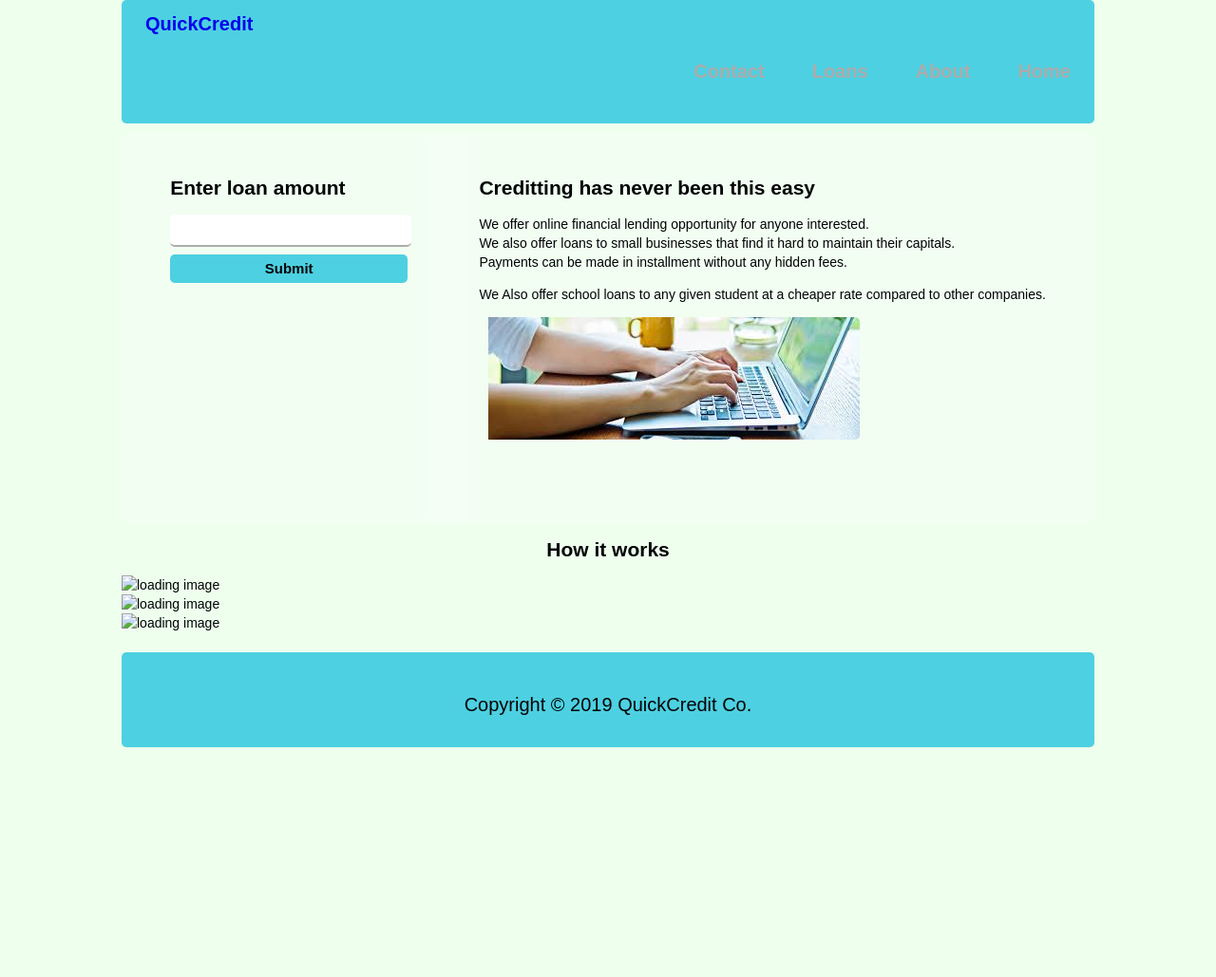
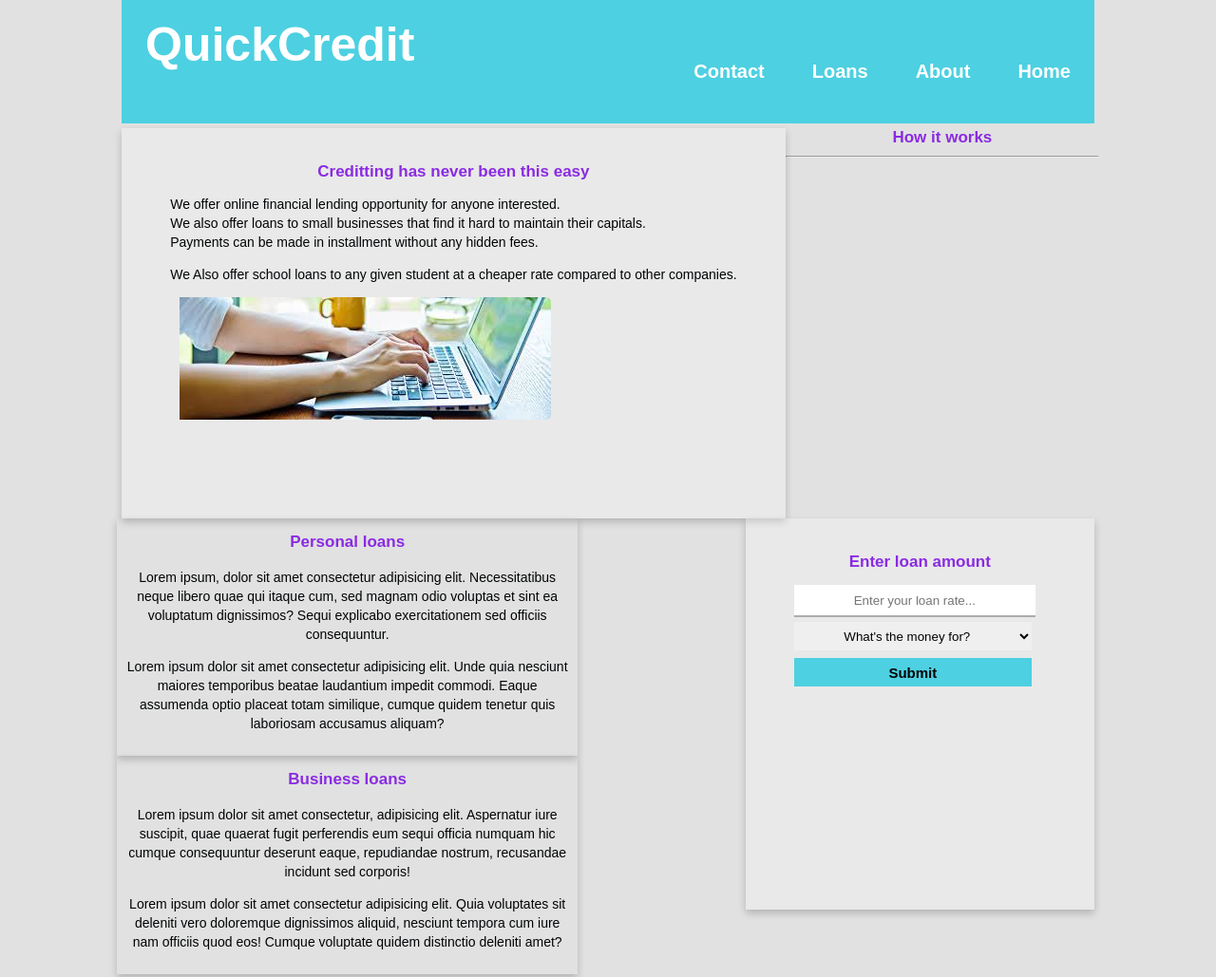
Before and after one commit to Arnoldmn/quick_credit, a plain HTML site: page ui/index.html in a window 1280 px wide. Shown: the top 1029 px of the page at 95% size. Before the commit the page ends 807 px from the top, so only its background shows below. Drawn offline with Linux system fonts and the light colour scheme.

Commit message:
added dob page and few changes

```diff
--- a/ui/css/style.css
+++ b/ui/css/style.css
@@ -1,5 +1,5 @@
 body{
-    background-color: #eeffee;
+    background-color: #e1e1e1;
     color: #000305;
     font-size: 87.5%;
     background-repeat: no-repeat;
@@ -8,6 +8,7 @@ body{
     text-align: left;
 }
 a{
+    color: #ffff;
     text-decoration: none;
 }
 
@@ -17,21 +18,25 @@ a{
     padding-top: 30px;
     background-color: #4DD0E1;
     height: 100px;
+    color: #ffff;
     font-weight: bold;
-    border-radius: 5px;
-     -moz-border-radius: 5px;
-     -webkit-border-radius: 5px;
-
 }
 h1 {
-    font-size: 20px;
+    font-size: 50px;
     margin-left: 25px;
     margin-top: 10px;
     color: #acacac;
     float: left;
     display: inline-block;
+    text-align: center;
 }
+h2, h3{
+    margin-top: 5px;
+    text-align: center;
+    font-size: 17px;
+    color: blueviolet;
 
+}
 .mainheader nav ul{
     text-align: center;
 
@@ -44,7 +49,7 @@ h1 {
 }
 
 .mainheader nav a:link{
-    color: #acacac;
+    color: #ffffff;
     display: inline-block;
     padding: 10px 25px;
     height: 50px;
@@ -56,7 +61,6 @@ h1 {
     clear: both;
 }
 .mainContent{
-    margin-top: 10px;
     line-height: 20px;
     border-radius: 5px;
     -moz-border-radius: 5px;
@@ -64,12 +68,21 @@ h1 {
 }
 
 .rightContent{
+    box-shadow: 0 4px 8px 0 rgba(0,0,0,0.2);
     background-color: #acacac;
-    border-radius: 5px;
-    -moz-border-radius: 5px;
-    -webkit-border-radius: 5px;
     padding: 3% 5%;
+    float: right;
     width: 265px;
+    background: rgba(250, 250, 250, 0.3);
+    height: 350px;
+}
+
+.dobContent{
+    margin-top: 10px;
+    box-shadow: 0 4px 8px 0 rgba(0,0,0,0.2);
+    background-color: #acacac;
+    padding: 3% 5%;
+    width: 90%;
     background: rgba(250, 250, 250, 0.3);
     height: 350px;
 }
@@ -77,29 +90,66 @@ h1 {
 
 }
 .leftContent{
+    box-shadow: 0 4px 8px 0 rgba(0,0,0,0.2);
     background: rgba(250, 250, 250, 0.3);
-    border-radius: 5px;
-    -moz-border-radius: 5px;
-    -webkit-border-radius: 5px;
     float: left;
-    float: right;
     height: 350px;
     padding: 3% 5%;
-    margin-left: 20px;
-
+    margin-left: 0px;
 }
 
 .leftContent img{
+    align: middle;
     padding-left: 10px;
     float: left;
     border-radius: 5px;
 }
+
+table{
+    margin: 0 auto;
+}
 input[type=text] {
+    text-align: center;
     height: 30px;;
     width: 250px;
     border: none;
     border-bottom: 2px solid #acacac;
-    border-radius: 5px;
+  }
+
+  input[type=date] {
+    color: #acacac;
+    text-transform: uppercase;
+    font-size: 20px;
+    white-space: initial;
+    text-align: center;
+    height: 45px;;
+    width: 450px;
+    border: none;
+    border-bottom: 2px solid #acacac;
+  }
+  select{
+      text-align: center;
+      height: 30PX;
+      border: none;
+      width: 250PX;
+      margin-top: 5px;
+  }
+  table p{
+      color: #acacac;
+      font-weight: bold;
+      font-size: 17px;
+  }
+  table button{
+    background: #4DD0E1;
+    font-weight: bold;
+    height: 45px;;
+    width: 450px;
+    border: none;
+    border-radius: 0px;
+    margin-top: 8px;
+    color: #000305;
+    font-size: 15px;
+
   }
   button {
     background: #4DD0E1;
@@ -107,7 +157,7 @@ input[type=text] {
     height: 30px;;
     width: 250px;
     border: none;
-    border-radius: 5px;
+    border-radius: 0px;
     margin-top: 8px;
     color: #000305;
     font-size: 15px;
@@ -120,9 +170,6 @@ input[type=text] {
     font-size: 20px;
     height: 100px;
     background-color:#4DD0E1;
-    border-radius: 5px;
-     -moz-border-radius: 5px;
-    -webkit-border-radius: 5px;
     margin: 2% 0;
 }
 .mainFooter p{
@@ -130,5 +177,31 @@ input[type=text] {
     text-align: center;
     width: 92%;
     margin: 10px auto;
-    color: #000305;
+    color: #ffffff;
 }
+
+/*supplement*/
+
+.column {
+    float: right;
+    float: left;
+    width: 45%;
+    padding: 10px 10px;
+    box-shadow: 0 4px 8px 0 rgba(0,0,0,0.2);
+    text-align: center;
+  }
+
+
+
+  .row {
+      margin: 0 -5px;
+    }
+
+
+  .row:after {
+    content: "";
+    /*display: table;*/
+    clear: both;
+    box-shadow: 0 4px 8px 0 rgba(0,0,0,0.2);
+
+  }
--- a/ui/index.html
+++ b/ui/index.html
@@ -40,26 +40,55 @@
             </article>
             <article class="rightContent">
                 <content>
-                    <form action="">
+                    <form action="dob.html" method="POST">
                         <h2>Enter loan amount</h2>
-                        <input type="text"> <br>
+                        <input type="text" placeholder="Enter your loan rate..."> <br>
+                        <select name="" id="">
+                            <option value="">What's the money for?</option>
+                            <option value="">Tuition fees</option>
+                            <option value="">Home renovation</option>
+                            <option value="">Medical expenses</option>
+                            <option value="">Family emergencies</option>
+                            <option value="">Capital boosting</option>
+                        </select>
                         <button type="submit">Submit</button>
                     </form>
                 </content>
 
             </article>
         </div>
-        <article>
-            <h2 style="text-align:center;">How it works</h2>
-            <section>
-                <img src="" alt="loading image">
-            </section>
-            <section>
-                <img src="" alt="loading image">
-            </section>
-            <section>
-                <img src="" alt="loading image">
-            </section>
+
+        <div class="row">
+            <h3>How it works
+                <hr>
+
+            </h3>
+            <div class="column">
+                <div class="card">
+                    <h3>Personal loans</h3>
+                    <p>Lorem ipsum, dolor sit amet consectetur adipisicing elit. Necessitatibus neque libero quae qui
+                        itaque cum, sed magnam odio voluptas et sint ea voluptatum dignissimos? Sequi explicabo
+                        exercitationem sed officiis consequuntur.</p>
+                    <p>Lorem ipsum dolor sit amet consectetur adipisicing elit. Unde quia nesciunt maiores temporibus
+                        beatae laudantium impedit commodi. Eaque assumenda optio placeat totam similique, cumque quidem
+                        tenetur quis laboriosam accusamus aliquam?</p>
+                </div>
+            </div>
+
+            <div class="column">
+                <div class="card">
+                    <h3>Business loans</h3>
+                    <p>Lorem ipsum dolor sit amet consectetur, adipisicing elit. Aspernatur iure suscipit, quae quaerat
+                        fugit perferendis eum sequi officia numquam hic cumque consequuntur deserunt eaque, repudiandae
+                        nostrum, recusandae incidunt sed corporis!</p>
+                    <p>Lorem ipsum dolor sit amet consectetur adipisicing elit. Quia voluptates sit deleniti vero
+                        doloremque dignissimos aliquid, nesciunt tempora cum iure nam officiis quod eos! Cumque
+                        voluptate quidem distinctio deleniti amet?</p>
+                </div>
+            </div>
+
+
+        </div>
         </article>
     </div>
 
```
Also changed, not shown: ui/dob.html (added, +64 -0 lines).
